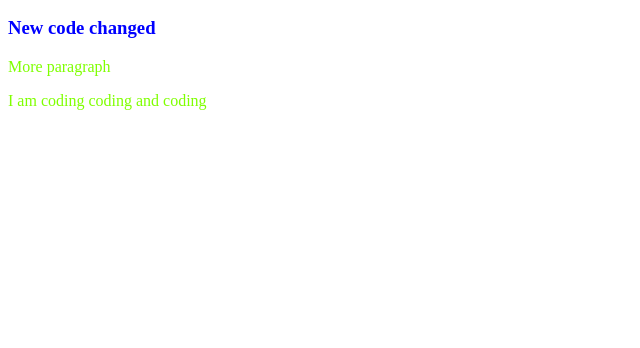
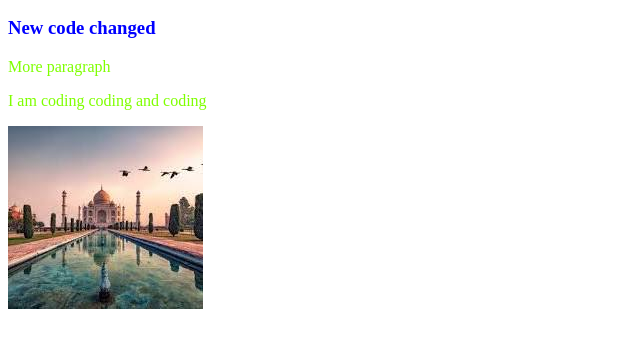
Before and after one commit to SH0DP/my-second-repo, a plain HTML site: page index.html in a window 1280 px wide. Shown: the part 110-458 px from the top of the page, without its empty margins (0-640 px from the left). Drawn offline with Linux system fonts and the light colour scheme.

Commit message:
image add

```diff
--- a/index.html
+++ b/index.html
@@ -12,5 +12,6 @@
     <h3>New code changed</h3>
     <p>More paragraph</p>
     <p>I am coding coding and coding</p>
+    <img src="images/images (1).jpeg" alt="">
 </body>
 </html>
```
Also changed, not shown: images/download.png (added), images/images (1).jpeg (added), images/images (2).jpeg (added), images/images (3).jpeg (added), images/images.jpeg (added), images/wp2929679.webp (added).
